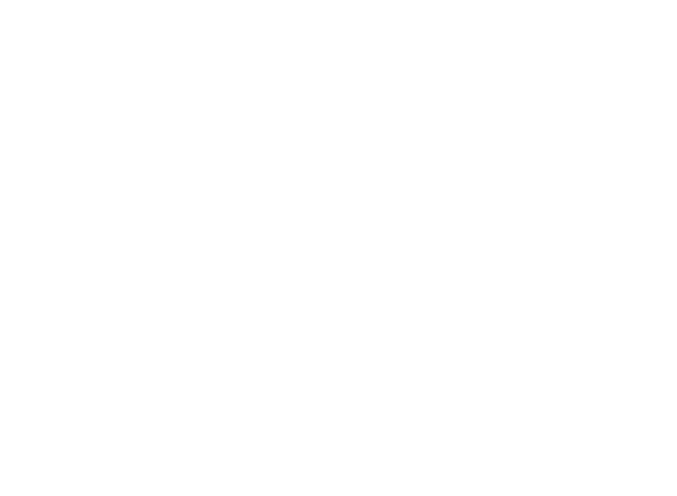
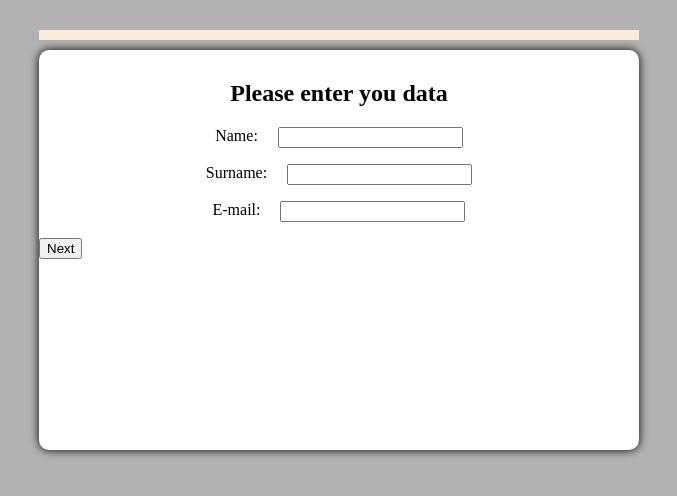
Before and after one commit to Demonik993/English_test, a website: page index.html in a window 1280 px wide. Shown: the whole page, without its empty margins (301-978 px from the left). Drawn offline with Linux system fonts and the light colour scheme.

Commit message:
initial structure building

```diff
--- a/index.html
+++ b/index.html
@@ -3,9 +3,24 @@
 <head>
     <meta charset="UTF-8">
     <meta name="viewport" content="width=device-width, initial-scale=1.0">
-    <title>Document</title>
+    <title>Examinate yourself!</title>
+    <link rel="stylesheet" href="style.css">
 </head>
 <body>
+   <div id="test-container" >
 
+        <div id="question-form">
+            <div id="progress-bar"></div>
+            <form action="">
+                <h2 id="question">Please enter you data</h2>
+                <p><label for="user-name">Name:</label><input type="text" id="user-name"></p>
+                <p><label for="user-surname">Surname:</label><input type="text" id="user-surname"></p>
+                <p><label for="user-email">E-mail:</label><input type="email" id="user-email"></p>
+
+                <button type="submit">Next</button>
+            </form>
+        </div>
+   </div>
+   <script src="app.js"></script>
 </body>
 </html>
--- a/style.css
+++ b/style.css
@@ -0,0 +1,65 @@
+@media (min-width: 600px){
+
+  #test-container{
+    position: absolute;
+    top: 0;
+    left: 0;
+    margin: 0;
+    padding: 0;
+    width: 100vw;
+    height: 100vh;
+    z-index: 10;
+    background-color: rgba(0,0,0,0.3);
+    display: flex;
+    justify-content: center;
+  }
+  #test-container
+  #progress-bar{
+    z-index: 11;
+    height: 10px;
+    background-color: antiquewhite;
+    position: relative;
+    top: -20px;
+    height: 10px;
+    width: 600px;
+  }
+  #test-container
+  #question-form {
+    z-index: 11;
+    position: relative;
+    top: 50px;
+    height: 400px;
+    width: 600px;
+    background-color: white;
+    border-radius: 10px;
+    box-shadow: 0 0 10px black;
+  }
+  #question form {
+    display: flex;
+    border: 2px black solid;
+    width: 100%;
+    height: 100%;
+  }
+  #question-form p {
+    display: flex;
+    justify-content: center;
+  }
+  #question-form input {
+    justify-content: flex-end;
+  }
+  #question-form label {
+    padding-right: 20px;
+  }
+  #question  {
+    width: 100%;
+    text-align: center;
+  }
+
+  #question button {
+    position: relative;
+    bottom: 10px;
+    right: 10px;
+
+  }
+
+}
```
